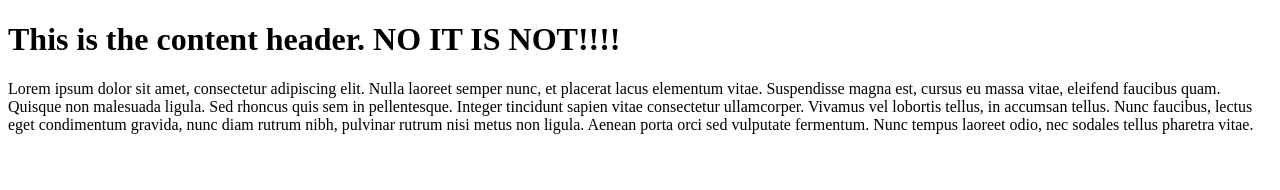
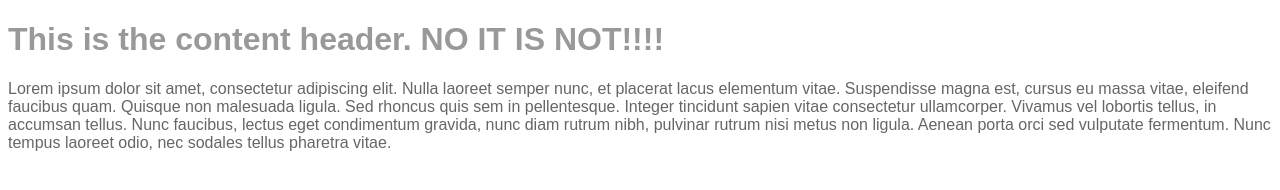
Before and after one commit to SL-AaronSchmidt/testGit, a plain HTML site: page site/index.htm in a window 1280 px wide. Drawn offline with Linux system fonts and the light colour scheme.

Commit message:
AS-updated CSS

```diff
--- a/site/index.htm
+++ b/site/index.htm
@@ -3,6 +3,13 @@
 <head>
     <title>Untitled Page</title>
 </head>
+
+<style type="text/css">
+    body{font-family: Arial}
+    h1{color:#999;}
+    p{color:#666666}
+</style>
+
 <body>
 
 <div id="container">
```
